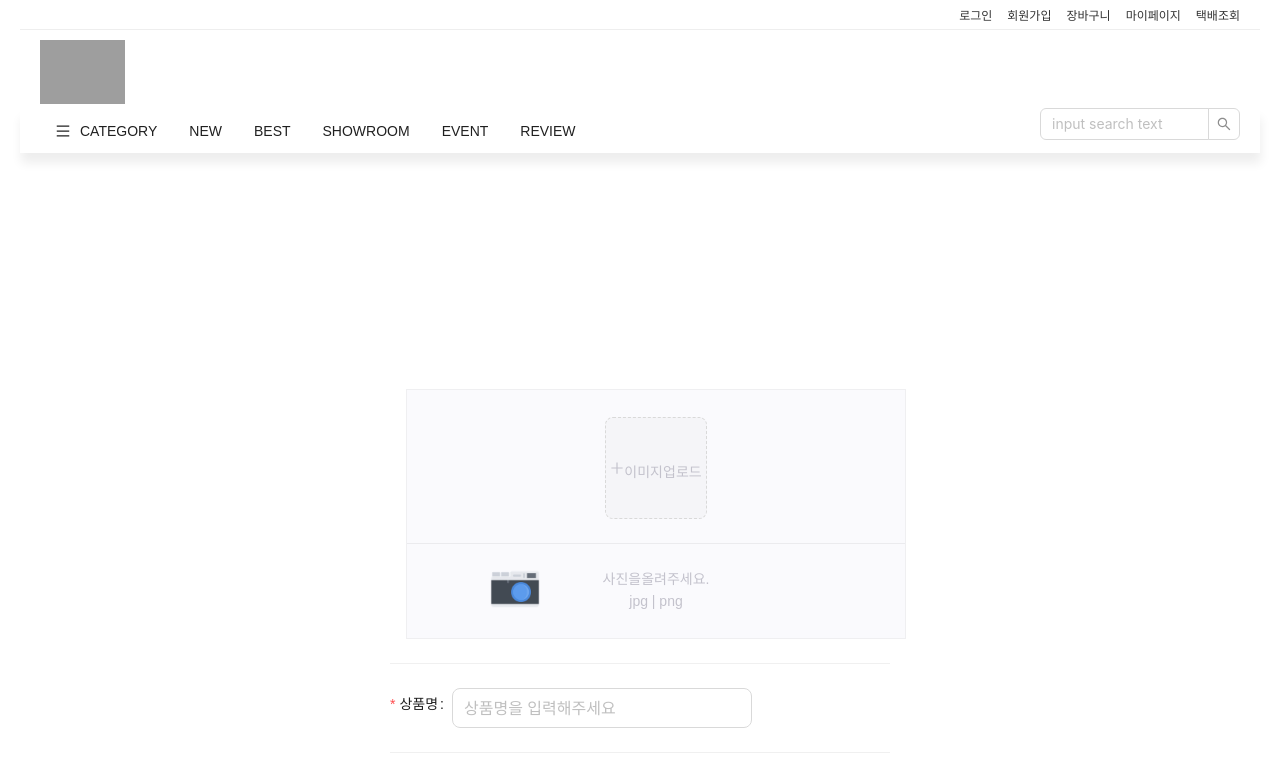
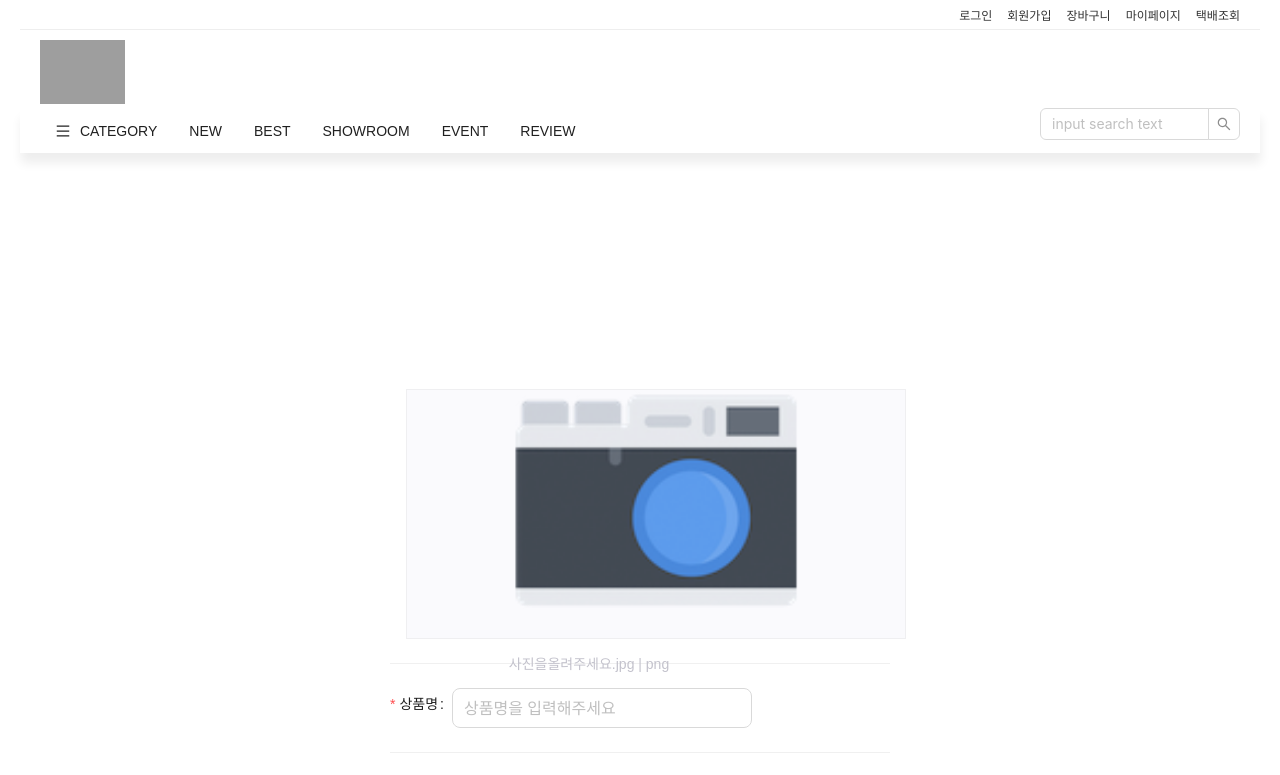
Before and after one commit to hejo47/4niture_react, a React (Create React App) app: page /review/upload in a window 1280 px wide. Shown: the top 775 px of the page. Built offline with nearby package versions, Linux system fonts and the light colour scheme; grey boxes are pictures that could not be loaded.

Commit message:
23-03-21 axios설치 및 이미지업로드 테스트

```diff
--- a/package.json
+++ b/package.json
@@ -8,6 +8,7 @@
     "@testing-library/react": "^13.4.0",
     "@testing-library/user-event": "^13.5.0",
     "antd": "^5.3.2",
+    "axios": "^1.3.4",
     "react": "^18.2.0",
     "react-dom": "^18.2.0",
     "react-router-dom": "^6.9.0",
--- a/src/components/pages/ReviewSubAD.js
+++ b/src/components/pages/ReviewSubAD.js
@@ -1,14 +1,45 @@
-import React from "react";
+import React, { useState, useEffect } from "react";
 import { Button, ConfigProvider, Form, Input, Upload, Divider, message } from "antd";
 import styles from "./ReviewSubAD.module.css";
-import { PlusOutlined } from '@ant-design/icons';
-
+import { PlusOutlined } from "@ant-design/icons";
+import axios from "axios";
+import { API_URL } from "../../config/constants";
 
 const { TextArea } = Input;
 
 const ReviewSub = () => {
   const [form] = Form.useForm();
   const [messageApi, contextHolder] = message.useMessage();
+  const [imageUrl, setImageUrl] = useState(null);
+  const onFinish = function (val) {
+    console.log(val);
+    axios
+      .post(`${API_URL}/products`, {
+        name: val.name,
+        imageUrl: imageUrl,
+        desc:val.desc,
+      })
+      .then((result) => {
+        console.log(result);
+        // navigate("/", { replace: true });
+      })
+      .catch((error) => {
+        console.error(error);
+        message.error(`에러가 발생했습니다 ${error.message}`);
+      });
+  };
+
+  const onChangeImage = function (info) {
+    if (info.file.status === "uploading") {
+      return;
+    }
+    if (info.file.status === "done") {
+      const response = info.file.response;
+      const imageUrl = response.imageUrl;
+      //파일 업로드가 완료 되면 setImageUrl 속성에 imageUrl 을 할당
+      setImageUrl(imageUrl);
+    }
+  };
 
   const info = () => {
     messageApi.info("글이 등록되었습니다!");
@@ -20,34 +51,33 @@ const ReviewSub = () => {
   };
   //--리셋버튼
 
-
-  const onFinish = function (val) {
-    console.log(val);
-  };
   return (
     <div id={styles.uploadContainer}>
       <ConfigProvider theme={{ token: { colorPrimary: "#F25A29" } }}>
         <Form name="upload" style={{ maxWidth: 600 }} onFinish={onFinish} form={form}>
-          <Form.Item name="upload">
+          <Form.Item name="upload" valuePropName="image">
             <div id={styles.uploadImg}>
-              <Upload action="/upload.do"  listType="picture-card"  >
-               <PlusOutlined />
-              <div style={{ marginTop: 8 }}>이미지업로드</div>
+              <Upload name="image" action={`${API_URL}/image`} listType="picture" showUploadList={false} onChange={onChangeImage}>
+                {imageUrl ? (
+                 <img id={styles.uploadImg} src={`${API_URL}/${imageUrl}`} alt="" />
+                  ) : (
+                  <div>
+                    <img src="/images/icons/camera.png" alt="" />
+                    <span>사진을올려주세요.</span>
+                    <span>jpg | png</span>
+                  </div>
+                )}
               </Upload>
-              <Divider></Divider>
-              <img src="/images/icons/camera.png" alt="" />
-              <span>사진을올려주세요.</span>
-              <span>jpg | png</span>
             </div>
           </Form.Item>
 
           <Divider></Divider>
-          <Form.Item label={<span className="upload-label">상품명</span>} name="product-name" rules={[{ required: true, message: "후기 글을 써주세요" }]}>
+          <Form.Item label={<span className="upload-label">상품명</span>} name="name" rules={[{ required: true, message: "후기 글을 써주세요" }]}>
             <Input className={styles.uploadName} placeholder="상품명을 입력해주세요" size="large" />
           </Form.Item>
           <Divider></Divider>
 
-          <Form.Item label={<div className="upload-label">글쓰기</div>} name="product-description" rules={[{ required: true, message: "텍스트를 입력해주세요." }]}>
+          <Form.Item label={<div className="upload-label">글쓰기</div>} name="description" rules={[{ required: true, message: "텍스트를 입력해주세요." }]}>
             <TextArea className={styles.Textarea} size="large" id="product-description" showCount maxLength={300} placeholder="텍스트를 작성해주세요"></TextArea>
           </Form.Item>
           <Form.Item>
--- a/src/components/pages/ReviewSubAD.module.css
+++ b/src/components/pages/ReviewSubAD.module.css
@@ -13,12 +13,14 @@
     border: 1px solid rgb(230, 230, 230,0.5);
     background: rgb(250, 250, 253);
     margin-left: 16px;
+    object-fit: contain;/*세로를 채움 */
   }
   #uploadImg > img {
     position: absolute;
     top: 70%;
     left: 20%;
     width: 50px;
+
   }
   #uploadImg > span {
     font-size: 14px;
```
Also changed, not shown: 1 other file (tests, documents, lock files or other folders).
